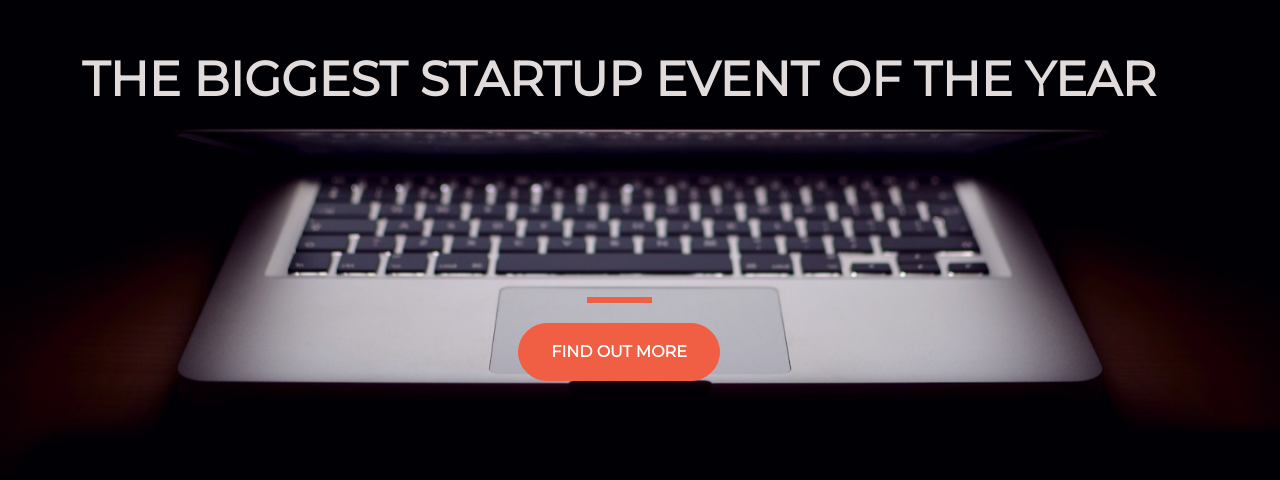
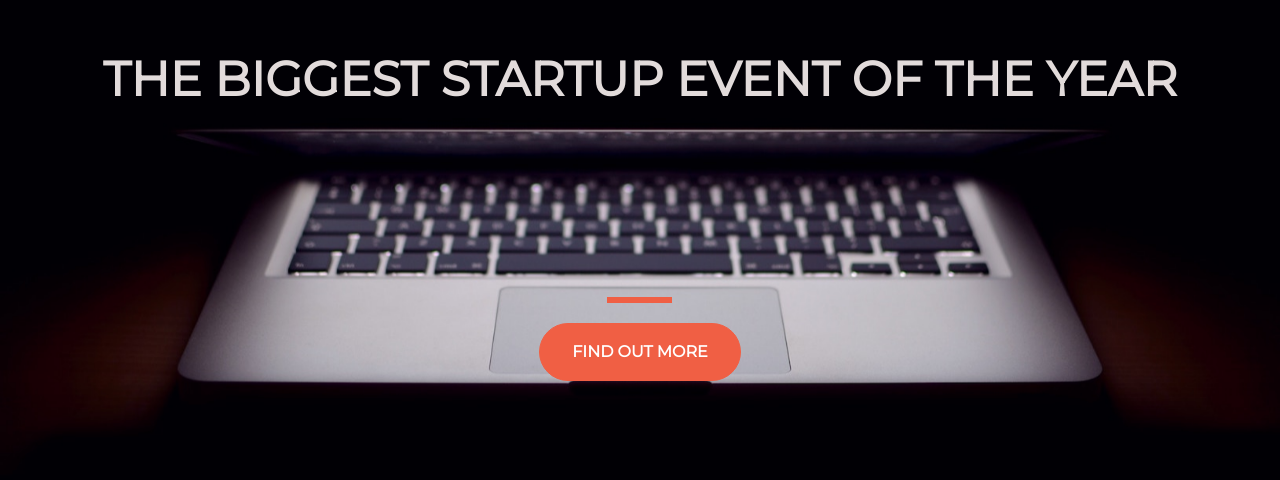
Before and after one commit to innovatewithnya/startup-of-the-year, a plain HTML site: page index.html in a window 1280 px wide. Shown: the part 184-664 px from the top of the page. Drawn offline with nearby package versions, Linux system fonts and the light colour scheme.

Commit message:
Center container

```diff
--- a/index.html
+++ b/index.html
@@ -26,7 +26,7 @@
     <link href="style.css" rel="stylesheet">
   </head>
   <body>
-    <div class="container d-flex align-items-center h-100">
+    <div class="container d-flex align-items-center justify-content-center h-100">
       <div class="row">
         <header class="text-center col-12">
           <h1 class="text-uppercase animate__animated animate__flip"><strong>The Biggest startup event of the year</strong></h1>
```
